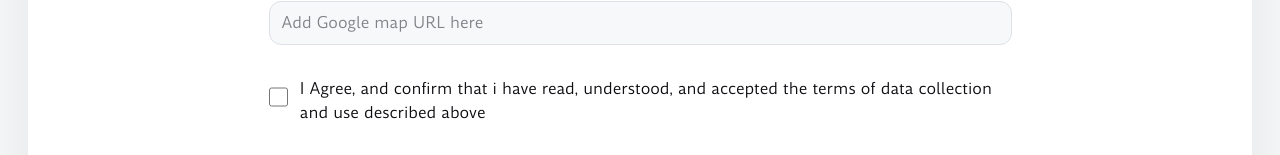
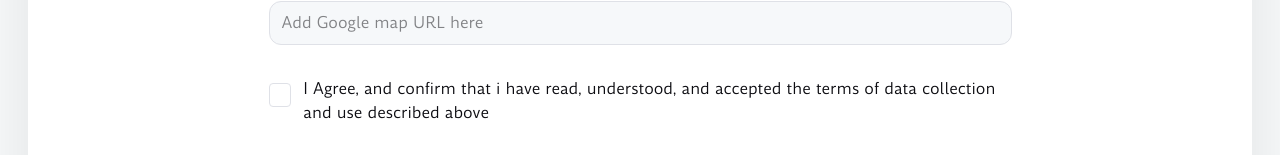
Before and after one commit to femilcoderkube/guru-app-frontend-, a React (Vite) app: page /join in a window 1280 px wide. Shown: the part 1139-1294 px from the top of the page. Built offline with nearby package versions, Linux system fonts and the light colour scheme; no server answers.

Commit message:
join restaurant issue solve

```diff
--- a/src/pages/join.jsx
+++ b/src/pages/join.jsx
@@ -44,6 +44,7 @@ const Join = () => {
   const [mealsCategory, setMealsCategory] = useState([]);
   const [isLoading, setIsLoading] = useState(false);
   const [dialogOpen, setDialogOpen] = useState(false);
+  const [termsAccepted, setTermsAccepted] = useState(false);
   const [pendingValues, setPendingValues] = useState(null);
   const arabicRegex =
     /^[\u0600-\u06FF\u0750-\u077F\u08A0-\u08FF\u0660-\u0669 0-9\s\-،؛؟.!ـ]+$/;
@@ -220,10 +221,35 @@ const Join = () => {
               terms: false,
             }}
             validationSchema={validationSchema}
-            // onSubmit={handleSubmit}
-            onSubmit={(values) => {
-              setPendingValues(values);
-              setDialogOpen(true);
+            onSubmit={async (values, { setSubmitting }) => {
+              setIsLoading(true);
+              try {
+                const formData = new FormData();
+                formData.append("restaurant_name", values.restaurant_name);
+                formData.append(
+                  "restaurant_name_ar",
+                  values.restaurant_name_ar
+                );
+                formData.append("phone_number", values.phone_number);
+                formData.append("cuisines", JSON.stringify(values.cuisines));
+                formData.append("email", values.email);
+                formData.append("website_link", values.website_link);
+                formData.append("location_url", values.location_url);
+                if (values.profile_photo)
+                  formData.append("profile_photo", values.profile_photo);
+
+                await postCall(
+                  "/restaurant-user/createRestaurantUser",
+                  formData,
+                  true
+                );
+                navigate("/thankyou");
+              } catch (err) {
+                console.log("error", err);
+              } finally {
+                setIsLoading(false);
+                setSubmitting(false);
+              }
             }}
           >
             {({ values, handleChange, setFieldValue, setFieldTouched }) => (
@@ -421,18 +447,46 @@ const Join = () => {
                       className="text-red-500 text-sm mt-1"
                     />
                   </div>
-                  <div className="flex items-center space-x-3 space-y-3">
+                  <div className="flex items-center">
+                    <label className="flex items-center cursor-pointer">
+                      {/* Hidden default checkbox */}
                       <Field
                         type="checkbox"
-                      id="terms"
                         name="terms"
-                      className="w-6 h-6"
+                        checked={termsAccepted}
+                        onChange={() => setDialogOpen(true)}
+                        className="hidden"
                       />
-                    <label
-                      htmlFor="terms"
-                      className="text-[#0D0D12] text-base mb-1"
+                      {/* Custom checkbox */}
+                      <span
+                        className={`w-7 h-6 flex items-center justify-center rounded border
+                                    ${
+                                      termsAccepted
+                                        ? "bg-green-500 border-green-500"
+                                        : "bg-white border-[#DFE1E7]"
+                                    }
+                                    transition-all duration-200 relative -mt-3`}
                       >
+                        {termsAccepted && (
+                          <svg
+                            className="w-4 h-4 text-white"
+                            fill="none"
+                            stroke="currentColor"
+                            strokeWidth="2"
+                            viewBox="0 0 24 24"
+                          >
+                            <path
+                              strokeLinecap="round"
+                              strokeLinejoin="round"
+                              d="M5 13l4 4L19 7"
+                            />
+                          </svg>
+                        )}
+                      </span>
+                      {/* Text next to checkbox */}
+                      <span className="ml-3 text-[#0D0D12] text-base">
                         {t("join_label")}
+                      </span>
                     </label>
                   </div>
 
@@ -446,17 +500,9 @@ const Join = () => {
                     </button>
                   </div>
                 </Form>
-              </motion.div>
-            )}
-          </Formik>
-        </div>
-      </div>
                 <Dialog
                   open={dialogOpen}
-        onClose={() => {
-          setDialogOpen(false);
-          navigate("/join");
-        }}
+                  onClose={() => setDialogOpen(false)}
                   maxWidth="sm"
                   fullWidth
                   PaperProps={{
@@ -487,10 +533,18 @@ const Join = () => {
 
                   <DialogContent>
                     <Box display="flex" flexDirection="column" gap={2.5}>
-            <Typography variant="body2">{t("dialog_label1")}</Typography>
-            <Typography variant="body2">{t("dialog_label2")}</Typography>
-            <Typography variant="body2">{t("dialog_label3")}</Typography>
-            <Typography variant="body2">{t("dialog_label4")}</Typography>
+                      <Typography variant="body2">
+                        {t("dialog_label1")}
+                      </Typography>
+                      <Typography variant="body2">
+                        {t("dialog_label2")}
+                      </Typography>
+                      <Typography variant="body2">
+                        {t("dialog_label3")}
+                      </Typography>
+                      <Typography variant="body2">
+                        {t("dialog_label4")}
+                      </Typography>
                       <Typography variant="body2" sx={{ pb: 3 }}>
                         {t("dialog_label5")}
                       </Typography>
@@ -500,7 +554,11 @@ const Join = () => {
                   <DialogActions sx={{ px: 3, pb: 1, pt: 3 }}>
                     <Button
                       fullWidth
-            onClick={handleSubmit}
+                      onClick={() => {
+                        setDialogOpen(false);
+                        setTermsAccepted(true);
+                        setFieldValue("terms", true);
+                      }}
                       sx={{
                         fontSize: "1rem",
                         backgroundColor: "#FF700A",
@@ -516,6 +574,11 @@ const Join = () => {
                     </Button>
                   </DialogActions>
                 </Dialog>
+              </motion.div>
+            )}
+          </Formik>
+        </div>
+      </div>
 
       {/* footer start */}
       <footer className="footer-sec pt-8 md:pt-13 pb-8 md:pb-10.5 relative px-2">
```
Lines whose indentation alone changed are shown as unchanged.
